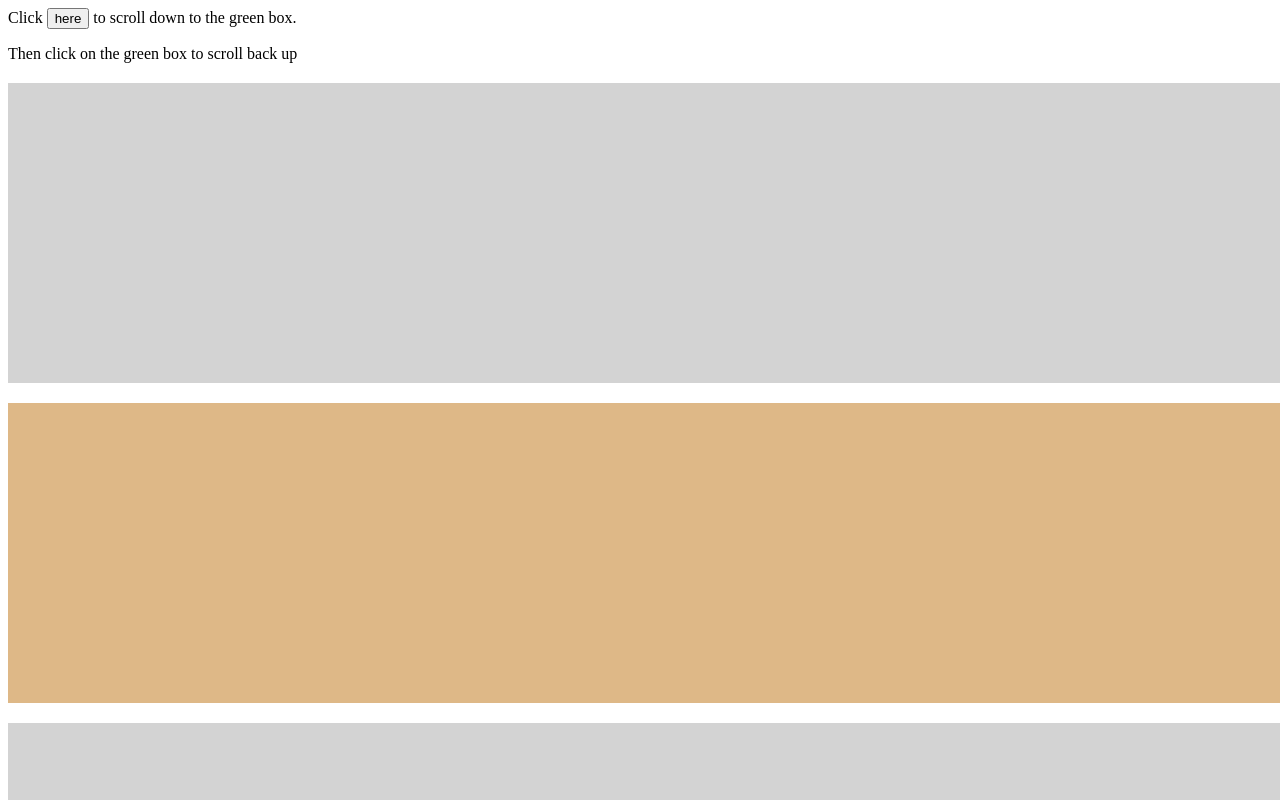
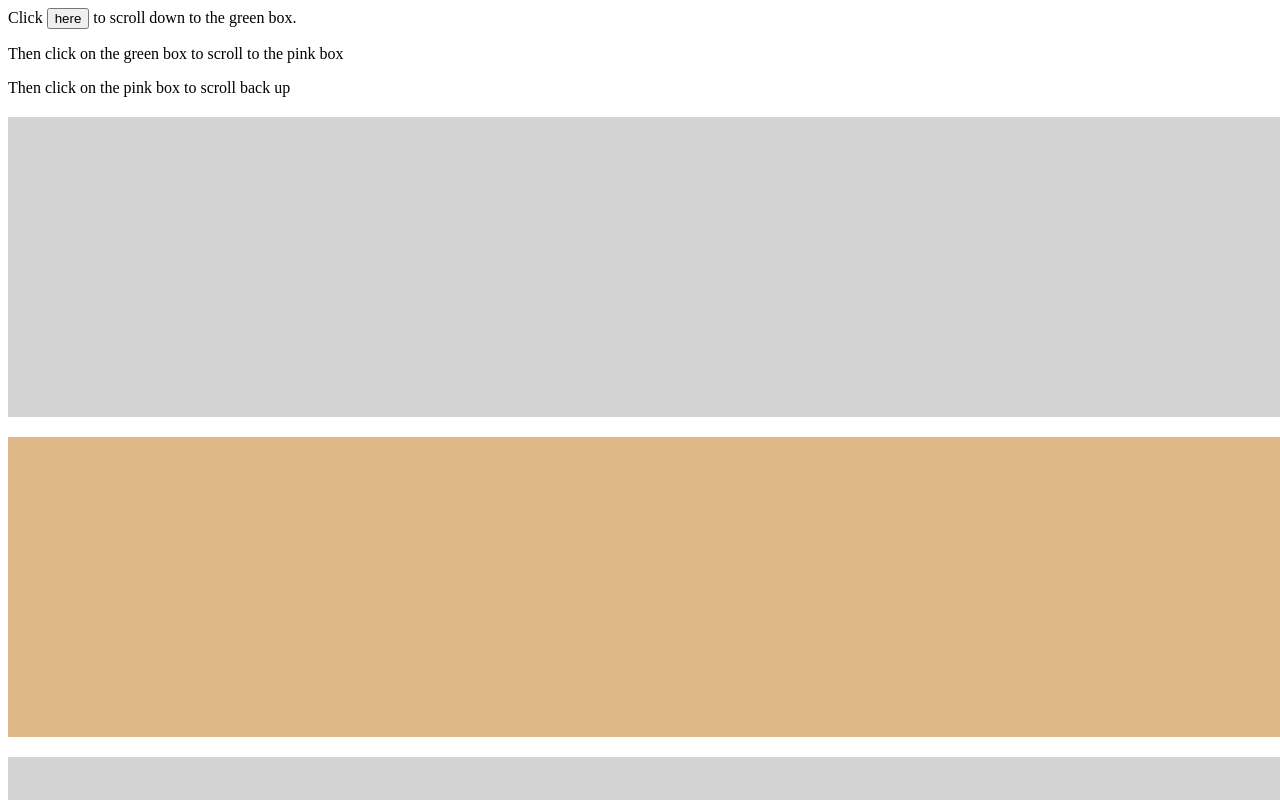
Before and after one commit to markcellus/scroll-js, a website: page examples/scroll-to-element.html in a window 1280 px wide. Shown: the top 800 px of the page. Drawn offline with Linux system fonts and the light colour scheme.

Commit message:
Update scroll example

```diff
--- a/examples/scroll-to-element.html
+++ b/examples/scroll-to-element.html
@@ -37,7 +37,8 @@
 </style>
 <body>
 <p>Click <button id="scroll-btn">here</button> to scroll down to the green box.</p>
-<p>Then click on the green box to scroll back up</p>
+<p>Then click on the green box to scroll to the pink box</p>
+<p>Then click on the pink box to scroll back up</p>
 <div class="module module-dummy"></div>
 <div class="module module-dummy red"></div>
 <div class="module module-dummy"></div>
@@ -70,6 +71,12 @@
     });
   };
 
+  pink.onclick = function() {
+    scroll.to(0, 0).then(function () {
+      console.log('scrolled back up to top');
+    });
+  }
+
 </script>
 </body>
 </html>
```
